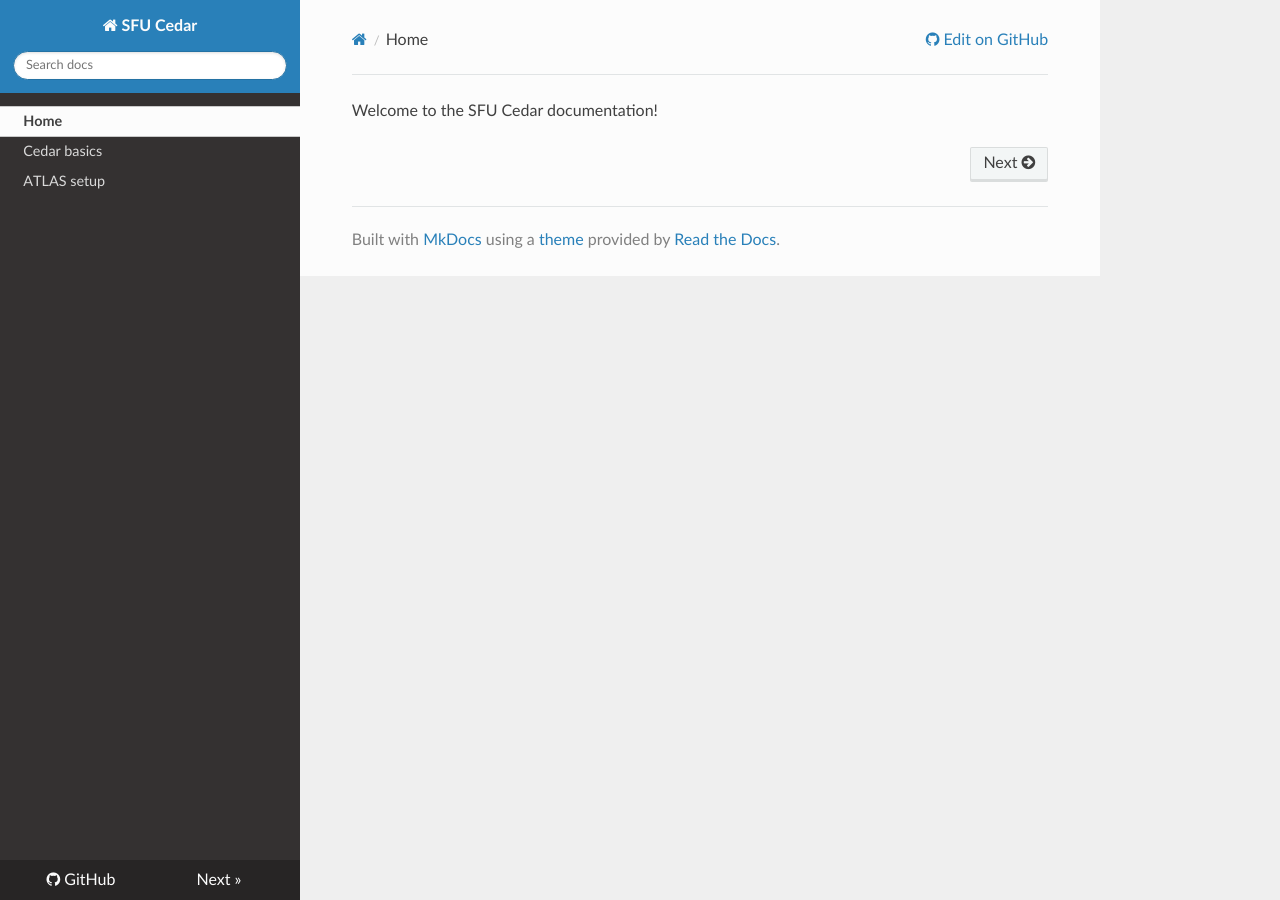
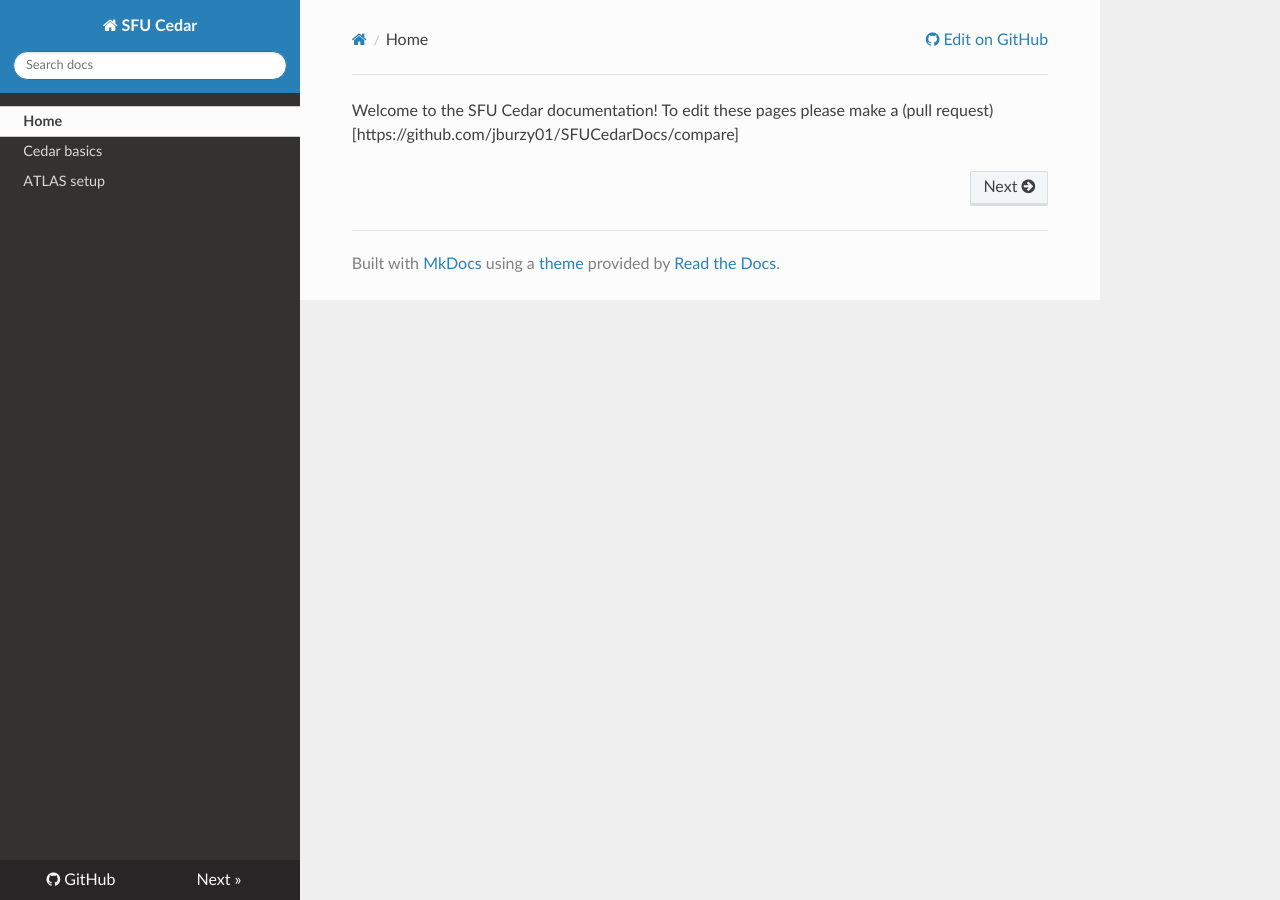
Before and after one commit to jburzy01/SFUCedarDocs, an MkDocs documentation site: the page built from docs/index.md, in a window 1280 px wide. Built offline with MkDocs 1.6.1, drawn with Linux system fonts in a browser that asks for light colours; nearby versions of some CDN libraries.

Commit message:
add PR instructions

```diff
--- a/docs/index.md
+++ b/docs/index.md
@@ -1 +1,2 @@
-Welcome to the SFU Cedar documentation!
+Welcome to the SFU Cedar documentation! To edit these pages please make a (pull
+request)[https://github.com/jburzy01/SFUCedarDocs/compare]
```
